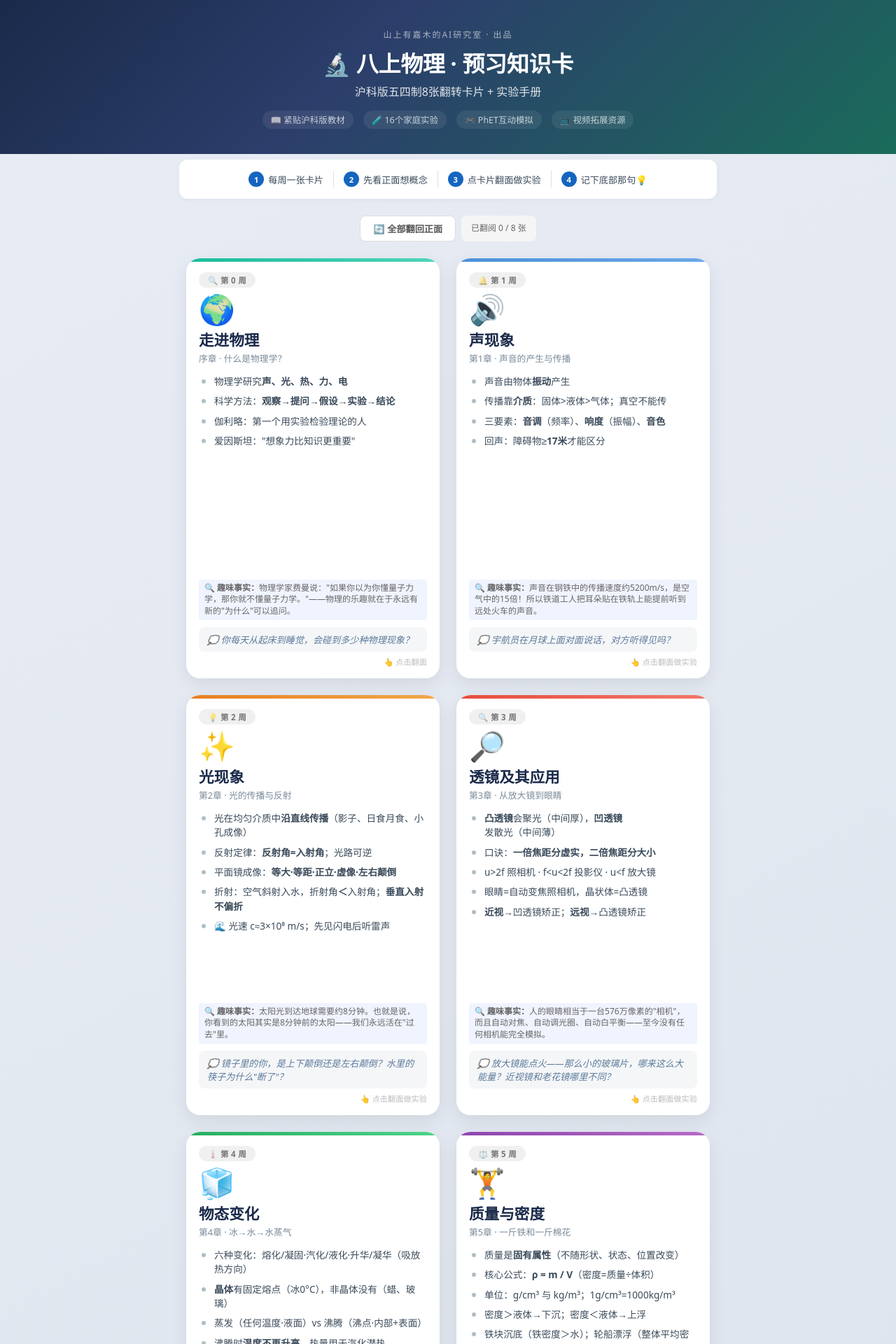
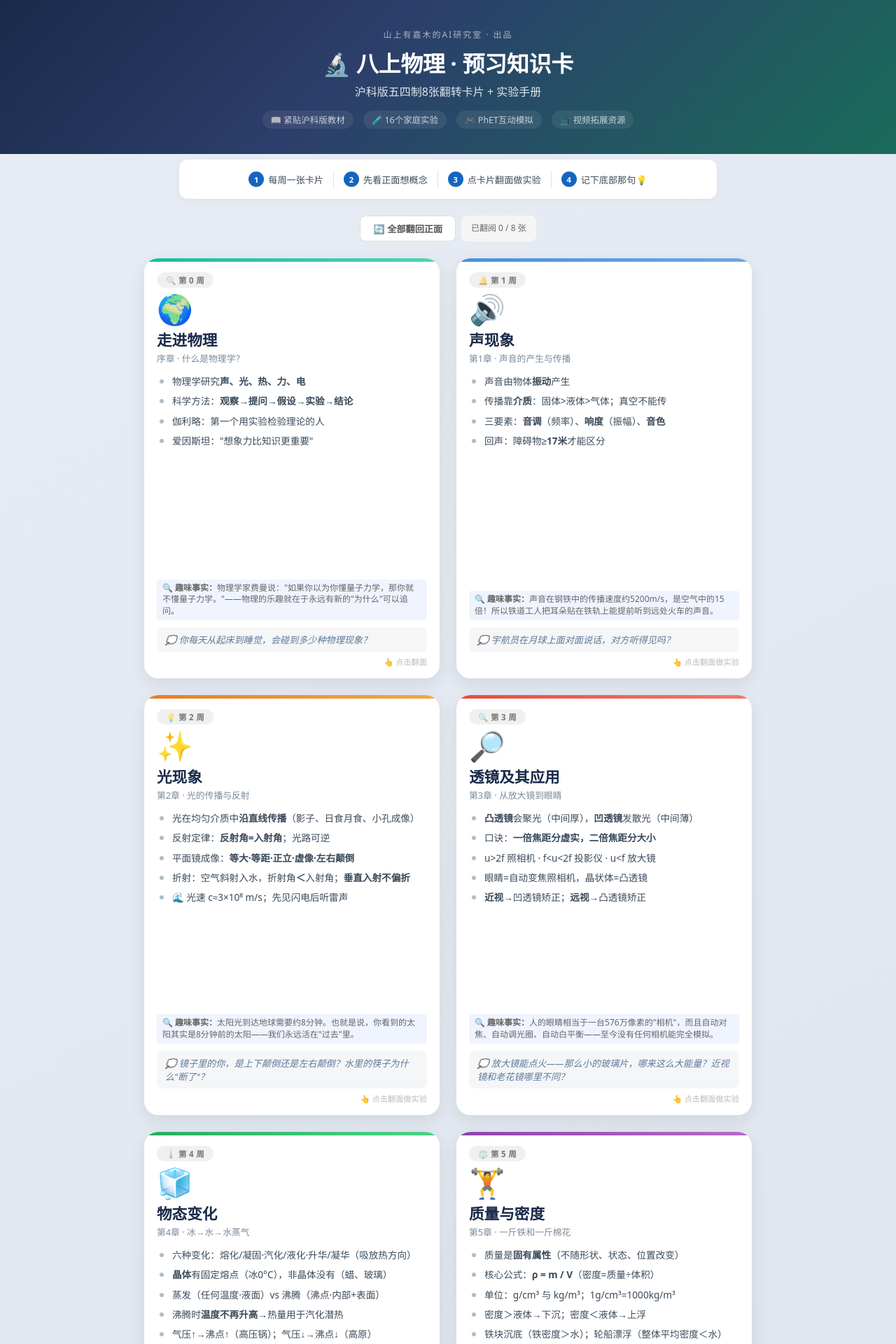
Before and after one commit to muyuhill/muyuhill.github.io, a Jekyll site: the page physics-cards/index.html, which Jekyll copies as it is, in a window 1280 px wide. Shown: the top 1920 px of the page at 70% size. Built offline with Jekyll 4.4.1, drawn with Linux system fonts in a browser that asks for light colours.

Commit message:
宽度加宽到900px

```diff
--- a/physics-cards/index.html
+++ b/physics-cards/index.html
@@ -31,7 +31,7 @@
 .btn-progress{background:#f5f5f5;color:#666;font-size:.75rem;padding:8px 14px;border-radius:8px}
 
 /* ===== 卡片网格 ===== */
-.grid{display:grid;grid-template-columns:repeat(2,1fr);gap:24px;max-width:780px;width:100%;padding:0 16px}
+.grid{display:grid;grid-template-columns:repeat(2,1fr);gap:24px;max-width:900px;width:100%;padding:0 16px}
 .card{perspective:1200px;height:600px;user-select:none;cursor:pointer}
 .card-inner{position:relative;width:100%;height:100%;transition:transform .6s cubic-bezier(.23,1,.32,1);transform-style:preserve-3d;border-radius:20px;box-shadow:0 8px 24px rgba(0,0,0,.08)}
 .card.flipped .card-inner{transform:rotateY(180deg)}
```
